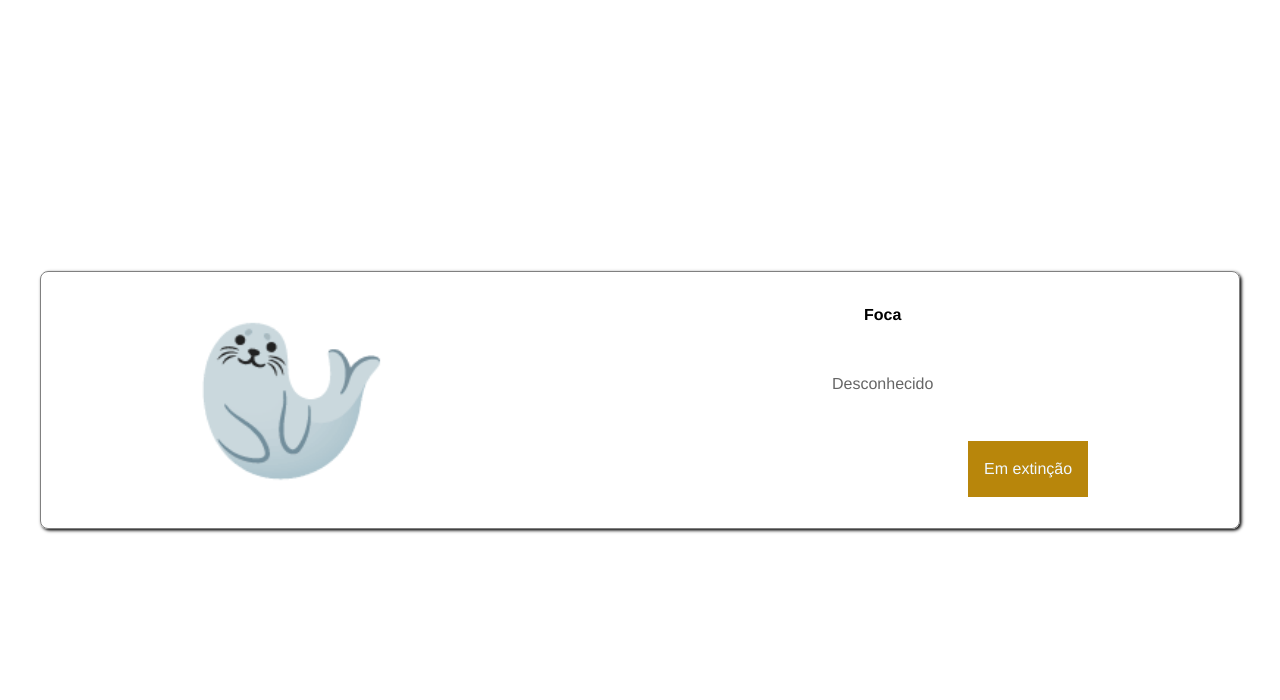
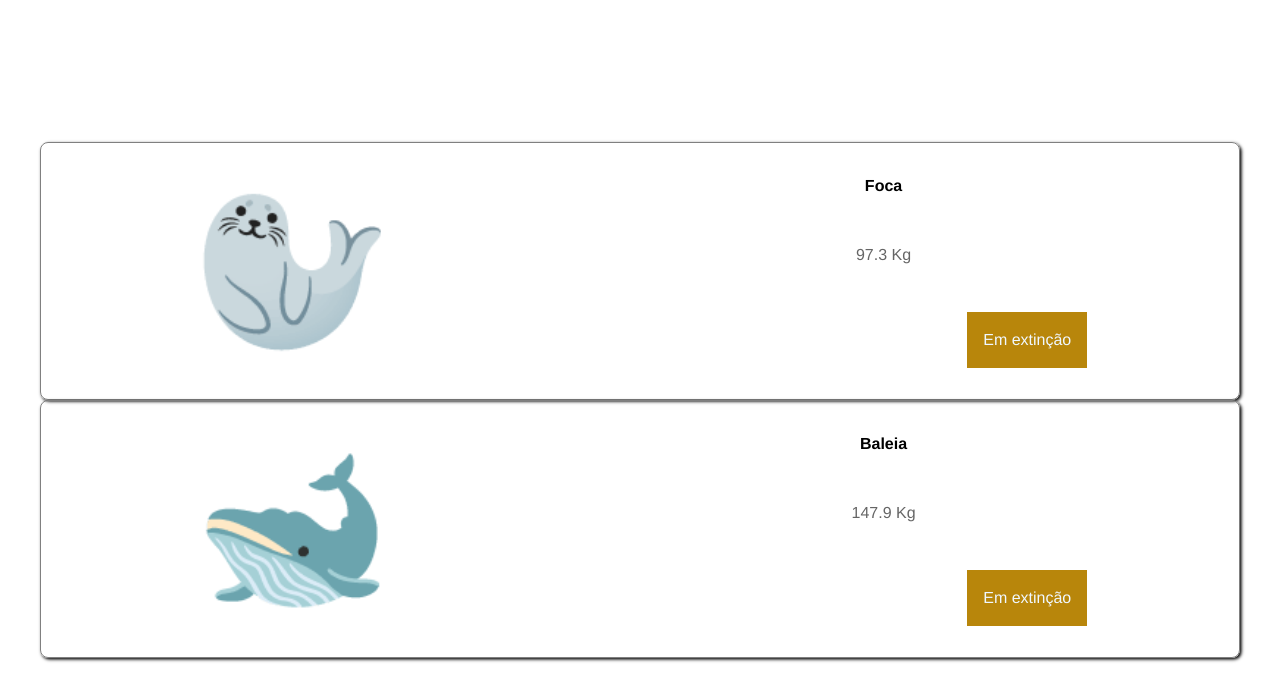
Before and after one commit to ufjf-dcc207/ufjf-dcc207-2024-3-a-atv03-Lara-Dias, a React (Vite) app: page / in a window 1280 px wide. Shown: the top 700 px of the page. Built offline with nearby package versions, Linux system fonts and the light colour scheme.

Commit message:
cria novos componentes (animais)

```diff
--- a/src/App.tsx
+++ b/src/App.tsx
@@ -3,7 +3,9 @@
 
 function App() {
   return <div className="app">
-  <Animal icone="🦭" nome="Foca" peso={-1} extincao={true}/>
+  <Animal icone="🦭" nome="Foca" peso={97.3} extincao={true}/>
+  <Animal icone="🐋" nome="Baleia" peso={147.9} extincao={true}/>
+  <Animal icone="🦈" nome="Tubarão" peso={3445.69} extincao={false}/>
   </div>;
 }
 
```
